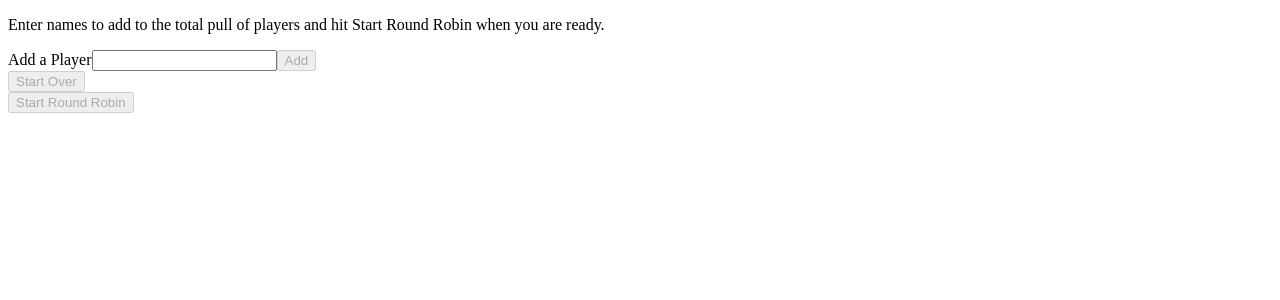
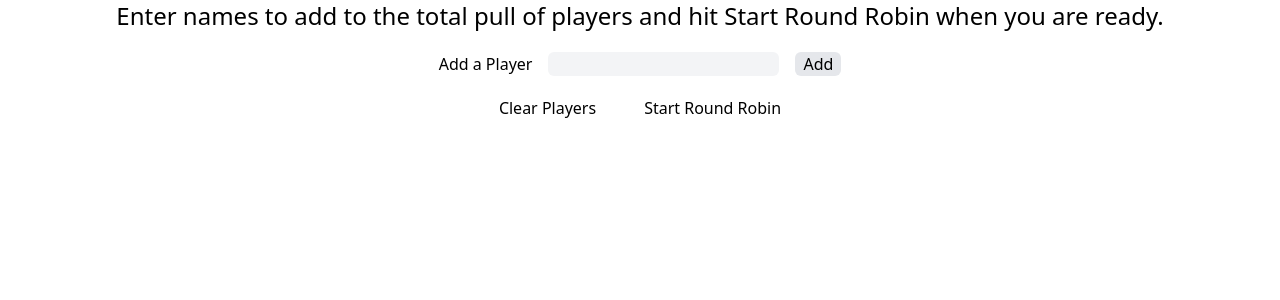
Before and after one commit to KillerKodyCodes/bracket-app, an Angular app: page / in a window 1280 px wide. Shown: the top 300 px of the page. Built offline with nearby package versions, Linux system fonts and the light colour scheme.

Commit message:
added tailwind

```diff
--- a/package.json
+++ b/package.json
@@ -17,7 +17,10 @@
     "@angular/platform-browser": "^19.2.0",
     "@angular/platform-browser-dynamic": "^19.2.0",
     "@angular/router": "^19.2.0",
+    "@tailwindcss/postcss": "^4.0.14",
+    "postcss": "^8.5.3",
     "rxjs": "~7.8.0",
+    "tailwindcss": "^4.0.14",
     "tslib": "^2.3.0",
     "zone.js": "~0.15.0"
   },
--- a/src/app/round-robin-home/round-robin-home.component.html
+++ b/src/app/round-robin-home/round-robin-home.component.html
@@ -1,13 +1,23 @@
-<p>Enter names to add to the total pull of players and hit Start Round Robin when you are ready. </p>
+<div class="flex flex-col items-center gap-5">
+
+  <h1 class="text-2xl">Enter names to add to the total pull of players and hit Start Round Robin when you are ready.
+  </h1>
+  <div class="flex flex-row justify-around gap-4">
     <label for="newPlayerInput">Add a Player</label>
-<input id="newPlayerInput" type="text" [(ngModel)]="newPlayerName" (keydown.enter)="addPlayer()" />
-<button type="button" (click)="addPlayer()" [disabled]="addPlayerButtonDisabled()">Add</button>
-<br>
-<button type="button" (click)="clearPlayers()" [disabled]="isClearPlayersButtonDisabled()">Start Over</button>
-<br>
+    <input id="newPlayerInput" type="text" class=" bg-gray-100 rounded-md" [(ngModel)]="newPlayerName"
+      (keydown.enter)="addPlayer()" />
+    <button type="button" class="bg-gray-50 rounded-md px-2 disabled:bg-gray-200 border-gray-300"
+      (click)="addPlayer()" [disabled]="addPlayerButtonDisabled()">Add</button>
+  </div>
+
+  <div class="flex flex-row justify-between gap-12">
+    <button type="button" (click)="clearPlayers()" [disabled]="isClearPlayersButtonDisabled()">Clear Players</button>
     <button type="button" (click)="startRoundRobin()" [disabled]="isStartRoundRobinButtonDisabled()">Start Round
       Robin</button>
+  </div>
+
 
   @for(player of playersArray; track $index){
   <p>{{$index + 1}} - {{player}} <button id="removePlayerButton" (click)="removePlayer($index)">Remove</button></p>
   }
+</div>
--- a/src/styles.css
+++ b/src/styles.css
@@ -1 +1,2 @@
 /* You can add global styles to this file, and also import other style files */
+@import "tailwindcss";
```
Also changed, not shown: .postcssrc.json (added), 1 other file (tests, documents, lock files or other folders). Lines whose indentation alone changed are shown as unchanged.
